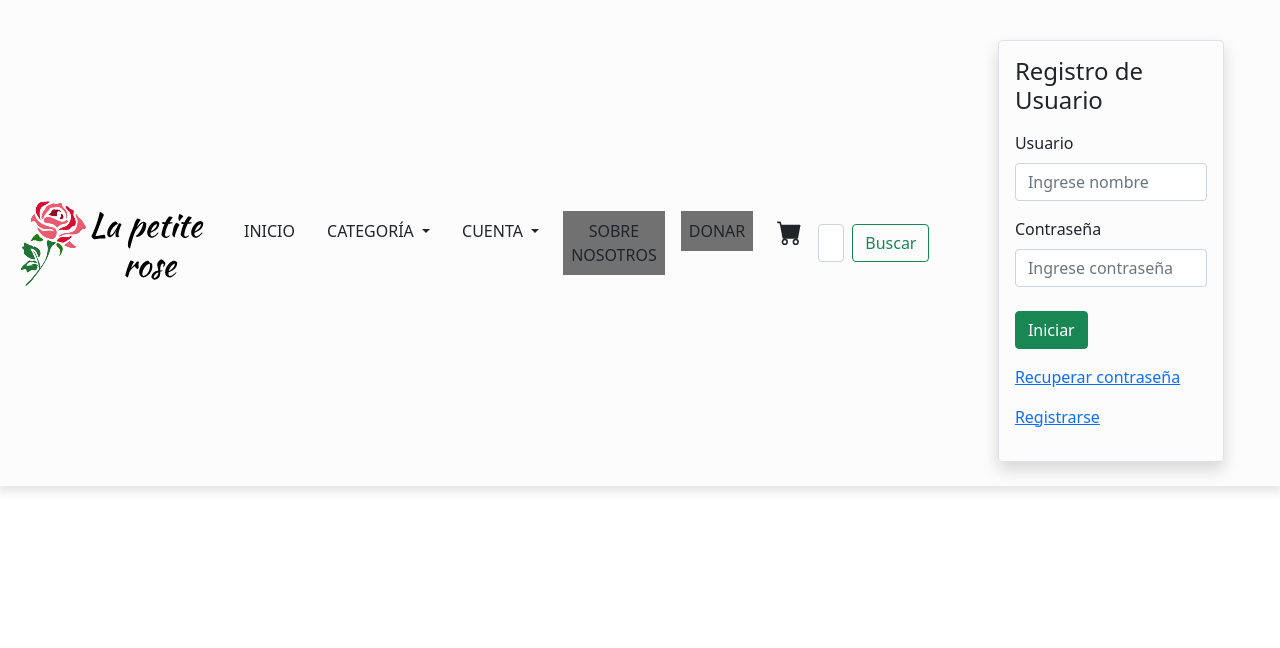
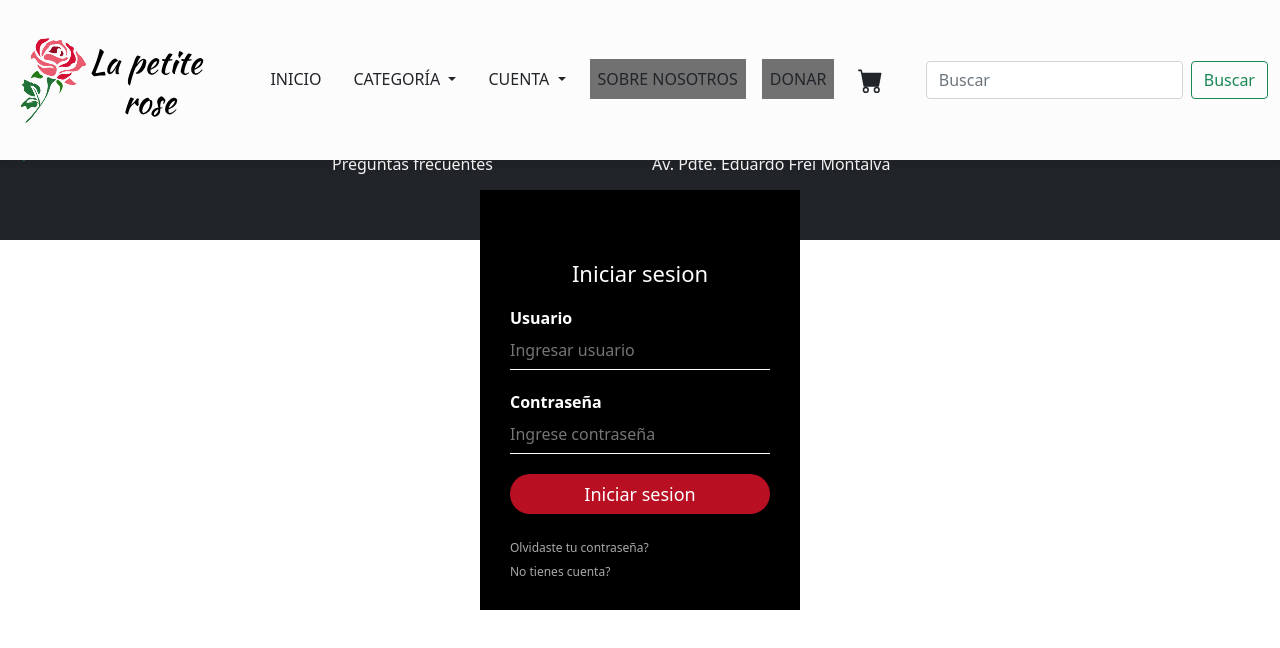
Before and after one commit to Benjamin-Espina/-la-petite-rose, a plain HTML site: page iniciarsesion.html in a window 1280 px wide. Drawn offline with Linux system fonts and the light colour scheme; a script that the page names is missing; files whose address does not match are found by name.

Commit message:
Arreglando login
Trabajando

```diff
--- /dev/null
+++ b/CSS/login.css
@@ -0,0 +1,78 @@
+
+body {
+    margin: 0;
+    padding: 0;
+    background-size: cover;
+    font-family: sans-serif;
+    height: 100vh;
+}
+
+.login-box {
+    width: 320px;
+    height: 420px;
+    background: #000;
+    color: #fff;
+    top: 50%;
+    left: 50%;
+    position: absolute;
+    transform: translate(-50%, -50%);
+    box-sizing: border-box;
+    padding: 70px 30px;
+}
+
+
+.login-box h1 {
+    margin: 0;
+    padding: 0 0 20px;
+    text-align: center;
+    font-size: 22px;
+}
+
+.login-box label {
+    margin: 0;
+    padding: 0;
+    font-weight: bold;
+    display: block;
+}
+
+.login-box input {
+    width: 100%;
+    margin-bottom: 20px;
+}
+
+.login-box input[type="text"], .login-box input[type="password"] {
+    border: none;
+    border-bottom: 1px solid #fff;
+    background: transparent;
+    outline: none;
+    height: 40px;
+    color: #fff;
+    font-size: 16px;
+}
+
+.login-box input[type="submit"] {
+    border: none;
+    outline: none;
+    height: 40px;
+    background: #b80f22;
+    color: #fff;
+    font-size: 18px;
+    border-radius: 20px;
+}
+
+.login-box input[type="submit"]:hover {
+    cursor: pointer;
+    background: #ffc107;
+    color: #000;
+}
+
+.login-box a {
+    text-decoration: none;
+    font-size: 12px;
+    line-height: 20px;
+    color: darkgrey;
+}
+
+.login-box a:hover {
+    color: #fff;
+}
--- a/iniciarsesion.html
+++ b/iniciarsesion.html
@@ -8,6 +8,7 @@
     <link rel="stylesheet" href="css/normalize.css">
     <link rel="stylesheet" href="css/estilos.css">
     <link rel="stylesheet" href="css/miestilo_happy.css">
+    <link rel="stylesheet" href="css/login.css">
     <link rel="shortcut icon" href="img/icono.png">
     <!-- Latest compiled and minified CSS -->
     <link href="css/bootstrap.min.css" rel="stylesheet">
@@ -80,79 +81,22 @@
           </form>
     </div>
 </div>
-<div class="container-fluid">
-    <div class="row">
-        <div class="col-sm-2"></div>
-        <div class="col-sm-8 p-3 border mt-3 rounded shadow">
-            <form action="registro.html" method="get">
-                <h4>Registro de Usuario</h4>
-                  <div class="mb-3 mt-3">
-                    <label for="nombre" class="form-label">Usuario</label>
-                    <input type="text" class="form-control" id="nom" name="nombre" placeholder="Ingrese nombre" required>
-                  </div>
-                  <div class="mb-3 mt-3">
-                    <label for="password" class="form-label">Contraseña</label>
-                    <input type="text" class="form-control" id="nom" name="password" placeholder="Ingrese contraseña" required>
-                  </div>
-                  <div class="mt-4">
-                    <input type="submit" value="Iniciar" class="btn btn-success btn-md">
-                  </div>
-                  <div class="mt-3">
-                      <p><a href="#">Recuperar contraseña</a></p>
-                      <p><a href="registro.html">Registrarse</a></p>
-                  </div>
+</nav>
+<div class="login-box">
+  <h1>Iniciar sesion</h1>
+  <form>
+    <!-- USERNAME INPUT -->
+    <label for="username">Usuario</label>
+    <input type="text" placeholder="Ingresar usuario">
+    <!-- PASSWORD INPUT -->
+    <label for="password">Contraseña</label>
+    <input type="password" placeholder="Ingrese contraseña">
+    <input type="submit" value="Iniciar sesion">
+    <a href="#">Olvidaste tu contraseña?</a><br>
+    <a href="#">No tienes cuenta?</a>
+  </form>
+</div>
 
-            </form>
-
-        </div>
-        <div class="col-sm-2"></div>
-    </div>
-</div>
-</nav>
-
-  <div style="text-align: center;">
-    <h2>Nuestro granito de arena</h2>
-  </div>
-<div class="slideshow-container">
-  <div class="mySlides fade">
-    <div class="numbertext">1 / 3</div>
-    <img src="img/n1.jpg" style="width:100%">
-  </div>
-
-  <div class="mySlides fade">
-    <div class="numbertext">2 / 3</div>
-    <img src="img/n2.jpg" style="width:100%">
-  </div>
-
-  <div class="mySlides fade">
-    <div class="numbertext">3 / 3</div>
-    <img src="img/n3.jpg" style="width:100%">
-  </div>
-    <a class="prev" onclick="plusSlides(-1)">&#10094;</a>
-    <a class="next" onclick="plusSlides(1)">&#10095;</a>
-  </div>
-  <br>
-  <div style="text-align:center">
-    <span class="dot" onclick="currentSlide(1)"></span>
-    <span class="dot" onclick="currentSlide(2)"></span>
-    <span class="dot" onclick="currentSlide(3)"></span>
-  </div>
-  <script>
-    let slideIndex = 0;
-    showSlides();
-
-    function showSlides() {
-    let i;
-    let slides = document.getElementsByClassName("mySlides");
-    for (i = 0; i < slides.length; i++) {
-        slides[i].style.display = "none";
-    }
-    slideIndex++;
-    if (slideIndex > slides.length) {slideIndex = 1}
-        slides[slideIndex-1].style.display = "block";
-    setTimeout(showSlides, 1500);
-    }
-  </script>
   <!--footer-->
   <footer class="bg-dark text-white pt-5 pb-5">
     <div class="container-fluid">
```
Also changed, not shown: registrarse.html (+1 -0 lines), CSS/estilos.css (line endings or trailing spaces).
